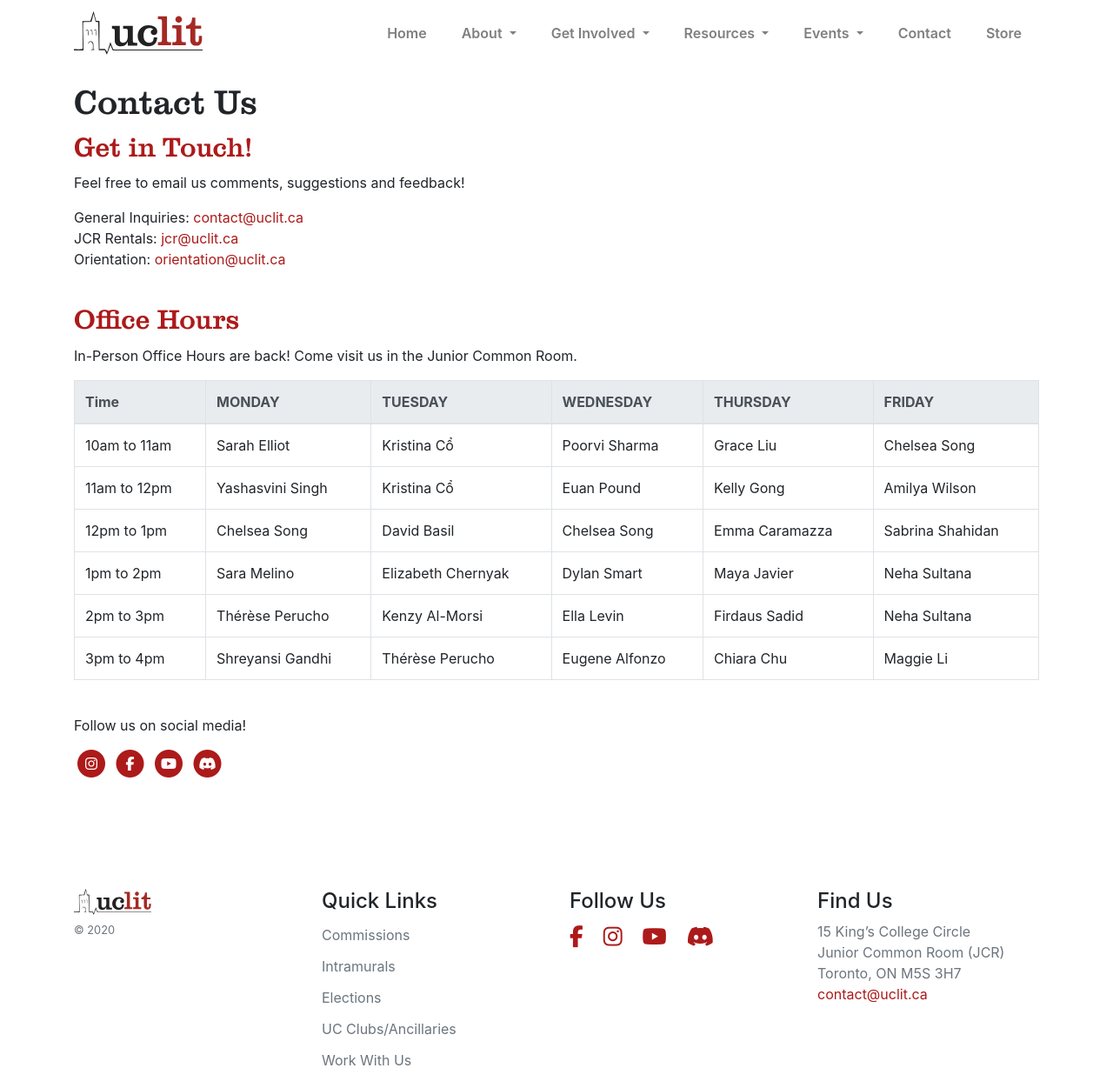
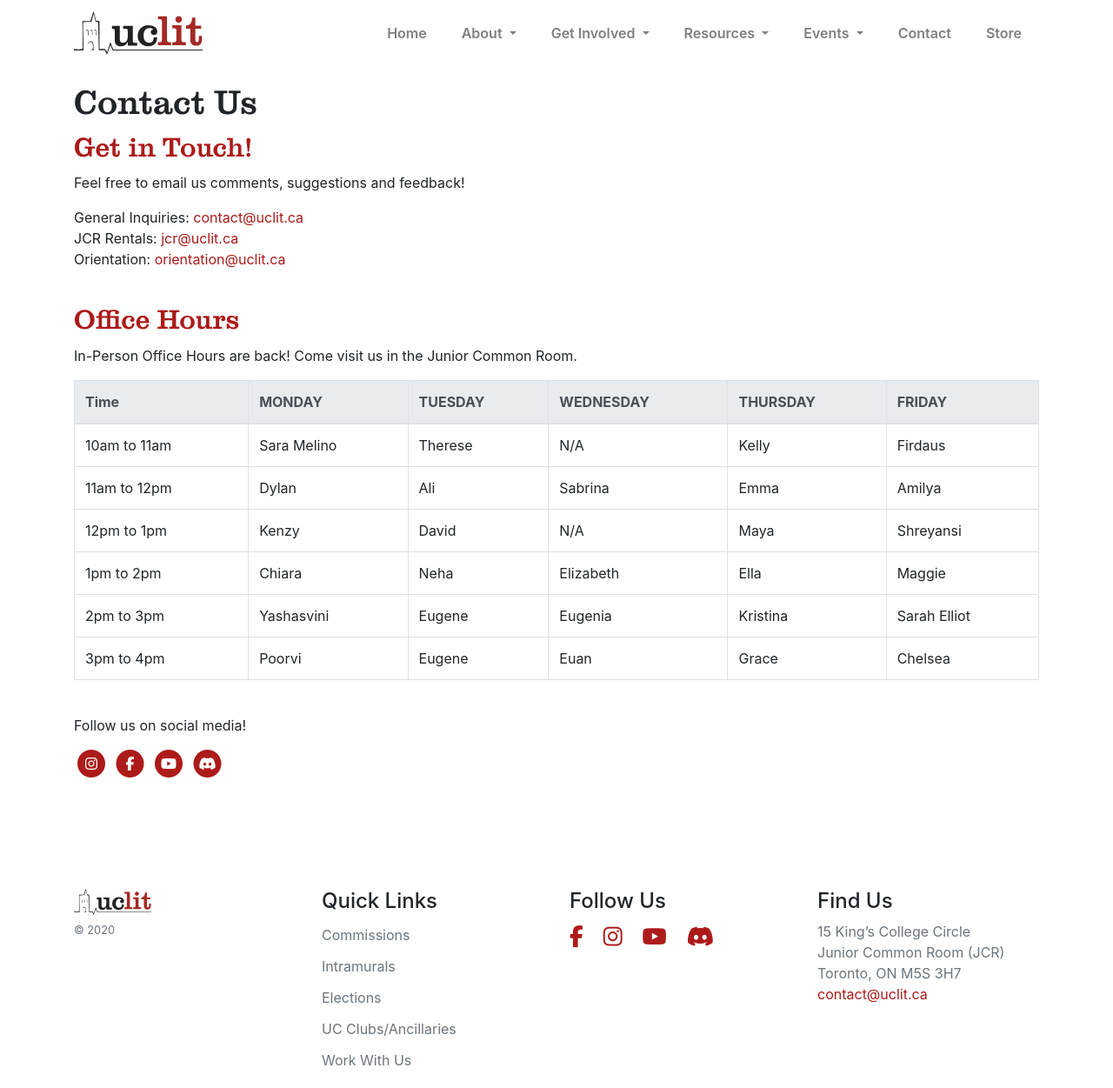
Before and after one commit to uclit-webmaster/uclit-site, a Jekyll site: the page built from contact.html, in a window 1280 px wide and 1251 px high. Shown: the whole window at 87% size. Built offline with Jekyll 4.4.1, drawn with Linux system fonts in a browser that asks for light colours; nearby versions of some CDN libraries.

Commit message:
Adjusted office hours

```diff
--- a/contact.html
+++ b/contact.html
@@ -21,12 +21,12 @@ title: Contact Us
 <div class="table-responsive">
 <table class="table table-bordered">
 <thead class="thead-light"><tr><th>Time</th><th>MONDAY</th><th>TUESDAY</th><th>WEDNESDAY</th><th>THURSDAY</th><th>FRIDAY</th></tr></thead><tbody>
- <tr><td>10am to 11am </td><td>Sarah Elliot</td><td>Kristina Cổ</td><td>Poorvi Sharma</td><td>Grace Liu</td><td>Chelsea Song</td></tr>
- <tr><td>11am to 12pm</td><td>Yashasvini Singh</td><td>Kristina Cổ</td><td>Euan Pound</td><td>Kelly Gong</td><td>Amilya Wilson</td></tr>
- <tr><td>12pm to 1pm</td><td>Chelsea Song</td><td>David Basil</td><td>Chelsea Song</td><td>Emma Caramazza</td><td>Sabrina Shahidan</td></tr>
- <tr><td>1pm to 2pm</td><td>Sara Melino</td><td>Elizabeth Chernyak</td><td>Dylan Smart</td><td>Maya Javier</td><td>Neha Sultana</td></tr>
- <tr><td>2pm to 3pm</td><td>Thérèse Perucho</td><td>Kenzy Al-Morsi</td><td>Ella Levin</td><td>Firdaus Sadid</td><td>Neha Sultana</td></tr>
- <tr><td>3pm to 4pm</td><td>Shreyansi Gandhi</td><td>Thérèse Perucho</td><td>Eugene Alfonzo</td><td>Chiara Chu</td><td>Maggie Li</td></tr>
+ <tr><td>10am to 11am </td><td>Sara Melino</td><td>Therese</td><td>N/A</td><td>Kelly</td><td>Firdaus</td></tr>
+ <tr><td>11am to 12pm</td><td>Dylan</td><td>Ali</td><td>Sabrina</td><td>Emma</td><td>Amilya</td></tr>
+ <tr><td>12pm to 1pm</td><td>Kenzy</td><td>David</td><td>N/A</td><td>Maya</td><td>Shreyansi</td></tr>
+ <tr><td>1pm to 2pm</td><td>Chiara</td><td>Neha</td><td>Elizabeth</td><td>Ella</td><td>Maggie</td></tr>
+ <tr><td>2pm to 3pm</td><td>Yashasvini</td><td>Eugene</td><td>Eugenia</td><td>Kristina</td><td>Sarah Elliot</td></tr>
+ <tr><td>3pm to 4pm</td><td>Poorvi</td><td>Eugene</td><td>Euan</td><td>Grace</td><td>Chelsea</td></tr>
 </tbody></table>
 </div>
 <br>
```
